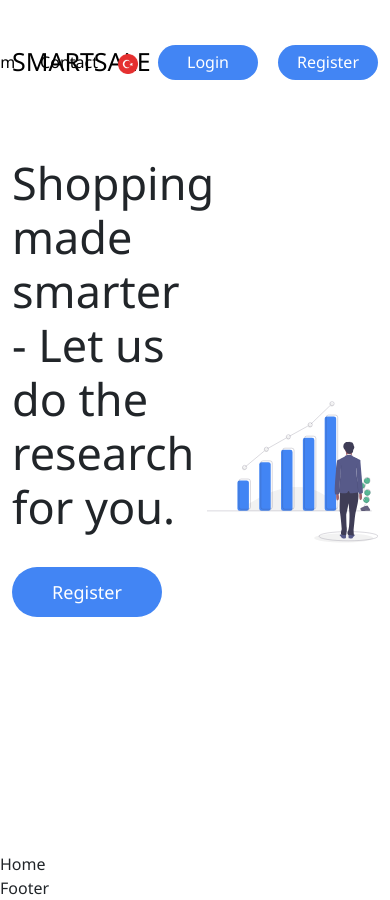
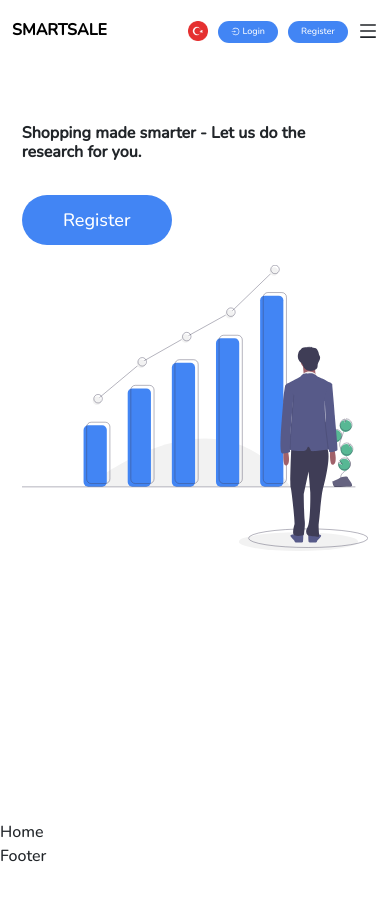
Before and after one commit to alidjanoff/smart-seller, a React (Create React App) app: page / in a window 390 px wide. After the commit the page ends 868 px from the top, so only its background shows below. Built offline with nearby package versions, Linux system fonts and the light colour scheme.

Commit message:
responsive

```diff
--- a/src/assets/scss/_base.scss
+++ b/src/assets/scss/_base.scss
@@ -1,4 +1,4 @@
-@import url('https://fonts.googleapis.com/css2?family=Noto+Sans&display=swap');
+@import url('https://fonts.googleapis.com/css2?family=Nunito:wght@500&display=swap');
 
 
 * {
@@ -8,7 +8,7 @@
   list-style: none;
   text-decoration: none;
   text-decoration: none;
-  font-family: 'Noto Sans', sans-serif;
+  font-family: 'Nunito', sans-serif;
 }
 
 
--- a/src/assets/scss/components/_header.scss
+++ b/src/assets/scss/components/_header.scss
@@ -19,6 +19,7 @@ header {
 
                 p {
                     margin-bottom: 0;
+                    font-weight: 600;
                 }
             }
         }
@@ -68,8 +69,8 @@ header {
                     }
                 }
 
-                &:hover{
-                    .language-submenu{
+                &:hover {
+                    .language-submenu {
                         display: block;
                     }
                 }
@@ -84,6 +85,13 @@ header {
                 border: none;
                 color: var(--text-color-1);
                 font-size: 16px;
+            }
+
+            .burger-menu {
+                width: max-content;
+                font-size: 20px;
+                cursor: pointer;
+                display: none;
             }
         }
 
@@ -102,6 +110,7 @@ header {
             h1 {
                 font-size: 45px;
                 text-align: left;
+                font-weight: 900;
             }
 
             button {
@@ -121,7 +130,6 @@ header {
         }
 
         .right-side {
-
             img {
                 width: 100%;
                 height: 100%;
@@ -134,3 +142,52 @@ header {
 .active {
     font-weight: bold !important;
 }
+
+
+@media (max-width: 900px) {
+    .menu {
+        ul {
+            display: none !important;
+        }
+
+        .burger-menu {
+            display: block !important;
+        }
+    }
+
+    .left-side {
+        h1 {
+            font-size: inherit !important;
+        }
+    }
+}
+
+@media (max-width:576px) {
+ header{
+    padding-top: 0;
+    .logo {
+        .logo-inner {
+            font-size: inherit !important;
+        }
+    }
+
+    .menu {
+        column-gap: 10px !important;
+    }
+
+    .login-btn {
+        width: 60px !important;
+        height: 22px !important;
+        font-size: 9px !important;
+    }
+
+    .site-description{
+        flex-direction: column;
+        align-items: center;
+        row-gap: 20px;
+        .col-6{
+            width: 95%;
+        }
+    }
+ }
+}
--- a/src/components/Header.jsx
+++ b/src/components/Header.jsx
@@ -1,5 +1,9 @@
 import { Link, NavLink } from "react-router-dom";
 import { useRef, useState } from "react";
+
+// icons
+import { AiOutlineLogin, AiOutlineMenu } from 'react-icons/ai'
+
 
 // image
 import desc from "../assets/img/desc.svg";
@@ -34,9 +38,8 @@ const Header = () => {
                 item.menu.map((x) => (
                   <li key={x.id}>
                     <NavLink
-                      className={`menu-item ${
-                        x.isActive ? "active" : "non-active"
-                      }`}
+                      className={`menu-item ${x.isActive ? "active" : "non-active"
+                        }`}
                       to={x.to}
                     >
                       {x.item}
@@ -46,7 +49,7 @@ const Header = () => {
               )}
             </ul>
 
-            <form className="language">
+            <div className="language">
               <img
                 ref={isTurkish ? turkishRef : englishRef}
                 src={isTurkish ? turk : english}
@@ -54,23 +57,27 @@ const Header = () => {
               />
 
               <div className="language-submenu">
-                <button type="button" onClick={toggleLanguage}>
+                <a onClick={toggleLanguage}>
                   <img
                     ref={!isTurkish ? turkishRef : englishRef}
                     src={!isTurkish ? turk : english}
                     alt=""
                   />
-                </button>
+                </a>
               </div>
-            </form>
+            </div>
 
             <Link to="/login">
-              <button className="login-btn">Login</button>
+              <button className="login-btn"><AiOutlineLogin /> Login</button>
             </Link>
 
             <Link to="/register">
               <button className="login-btn">Register</button>
             </Link>
+
+            <div className="burger-menu">
+              <AiOutlineMenu/>
+            </div>
           </div>
         </div>
       </div>
```
Also changed, not shown: package.json (+2 -5 lines), 1 other file (tests, documents, lock files or other folders).
